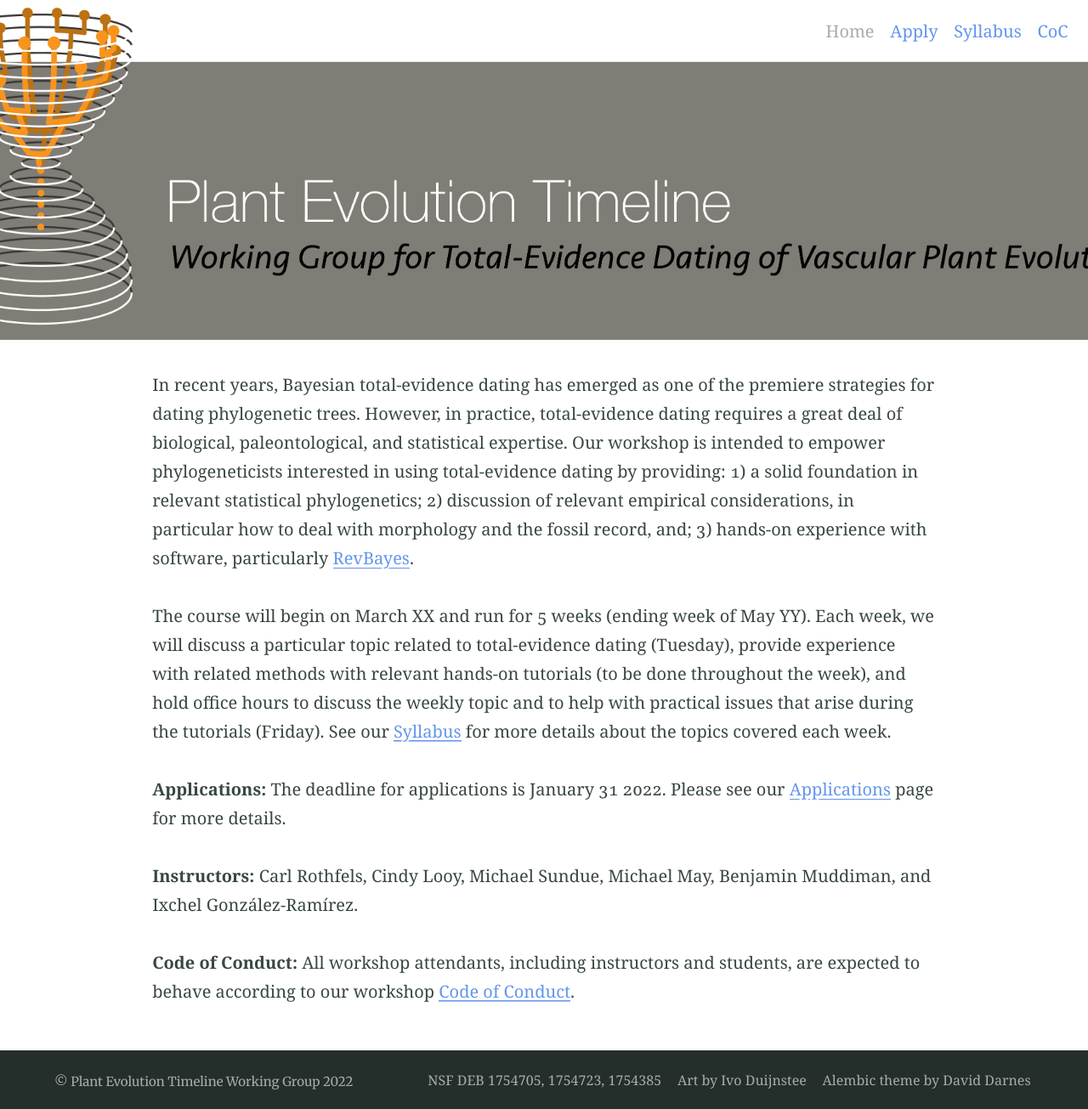
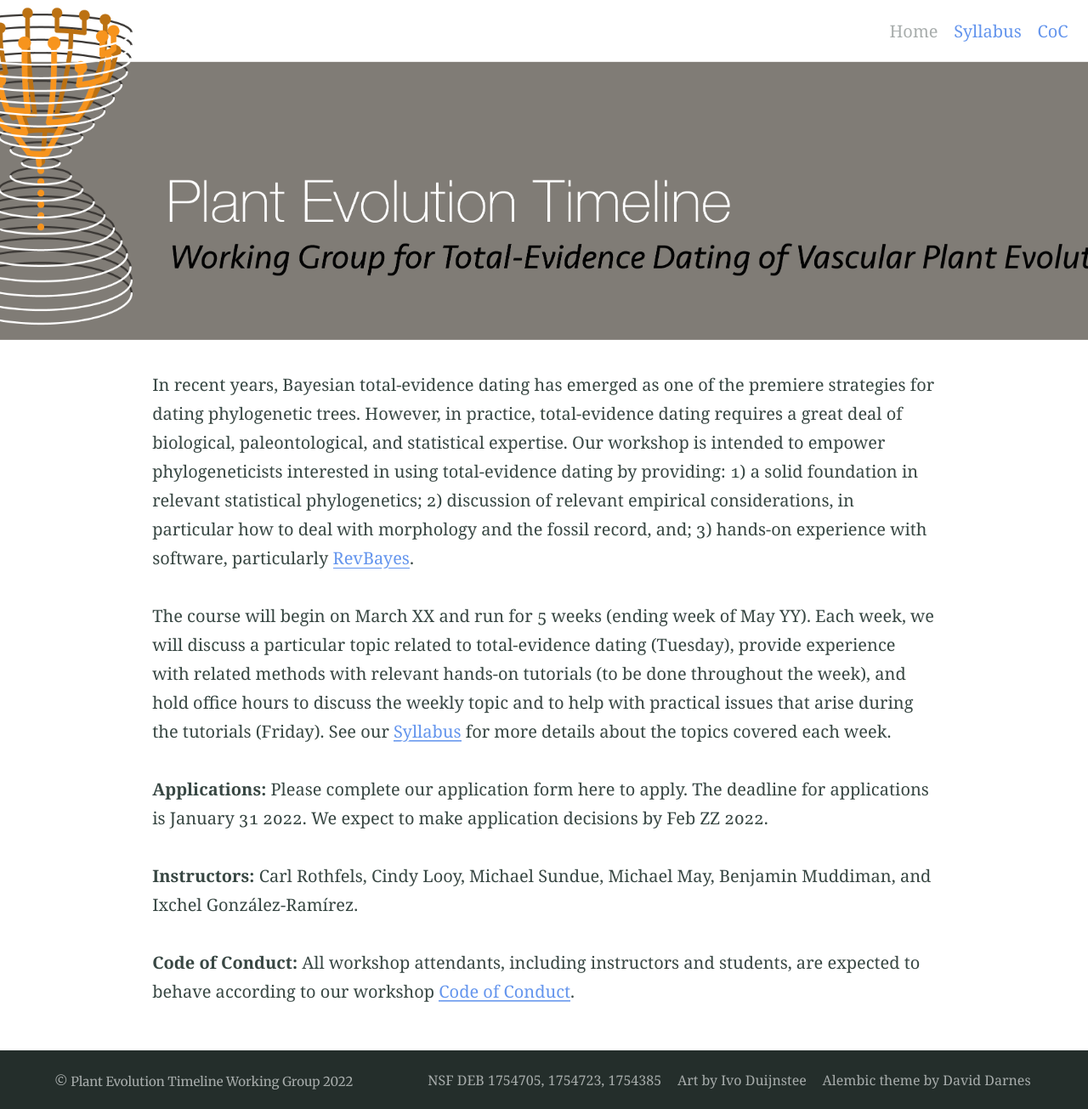
Before and after one commit to mikeryanmay/ted.workshop.github.io, a Jekyll site: the page built from index.md, in a window 1280 px wide. Shown: the whole page at 85% size. Built offline with Jekyll 4.4.1, drawn with Linux system fonts in a browser that asks for light colours.

Commit message:
moving application page to HOME

```diff
--- a/_config.yml
+++ b/_config.yml
@@ -120,8 +120,8 @@ favicons: # Favicons are also used in the manifest file. Syntax is 'size: path'
 navigation_header:
 - title: Home
   url: /
-- title: Apply
-  url: /apply/
+# - title: Apply
+#   url: /apply/
 # - title: Instructors
 #   url: /instructors/
 - title: Syllabus
--- a/index.md
+++ b/index.md
@@ -11,7 +11,7 @@ The course will begin on March XX and run for 5 weeks (ending week of May YY).
 Each week, we will discuss a particular topic related to total-evidence dating (Tuesday), provide experience with related methods with relevant hands-on tutorials (to be done throughout the week), and hold office hours to discuss the weekly topic and to help with practical issues that arise during the tutorials (Friday).
 See our [Syllabus]({{site.baseurl}}/syllabus) for more details about the topics covered each week.
 
-**Applications:** The deadline for applications is January 31 2022. Please see our [Applications]({{site.baseurl}}/apply) page for more details.
+**Applications:** Please complete our application form here to apply. The deadline for applications is January 31 2022. We expect to make application decisions by Feb ZZ 2022.
 
 **Instructors:** Carl Rothfels, Cindy Looy, Michael Sundue, Michael May, Benjamin Muddiman, and Ixchel Gonz&aacute;lez-Ram&iacute;rez.
 
```
Also changed, not shown: 18 other files.
